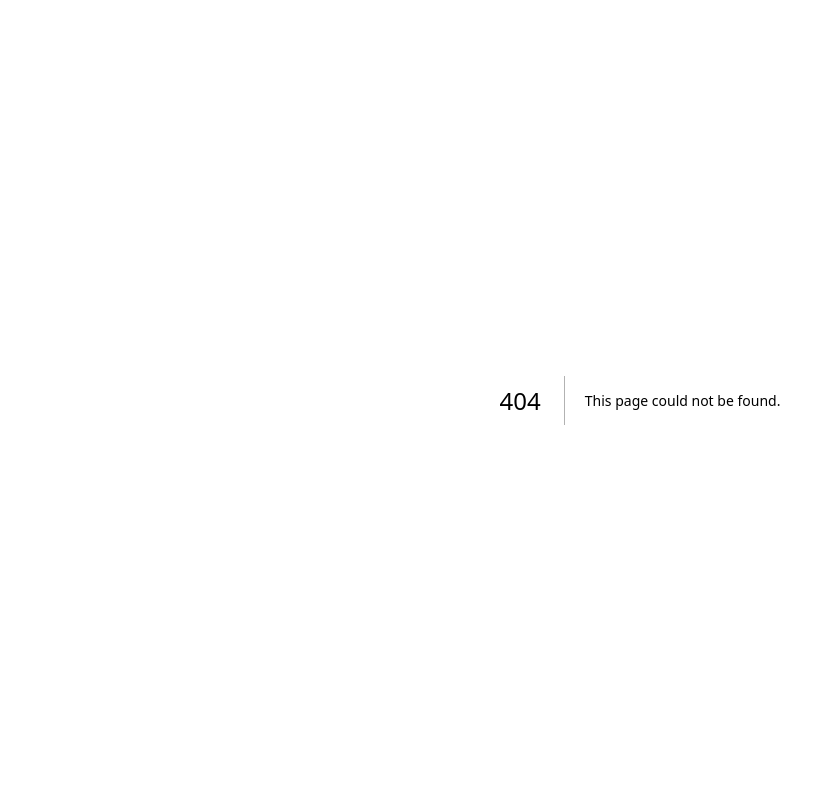
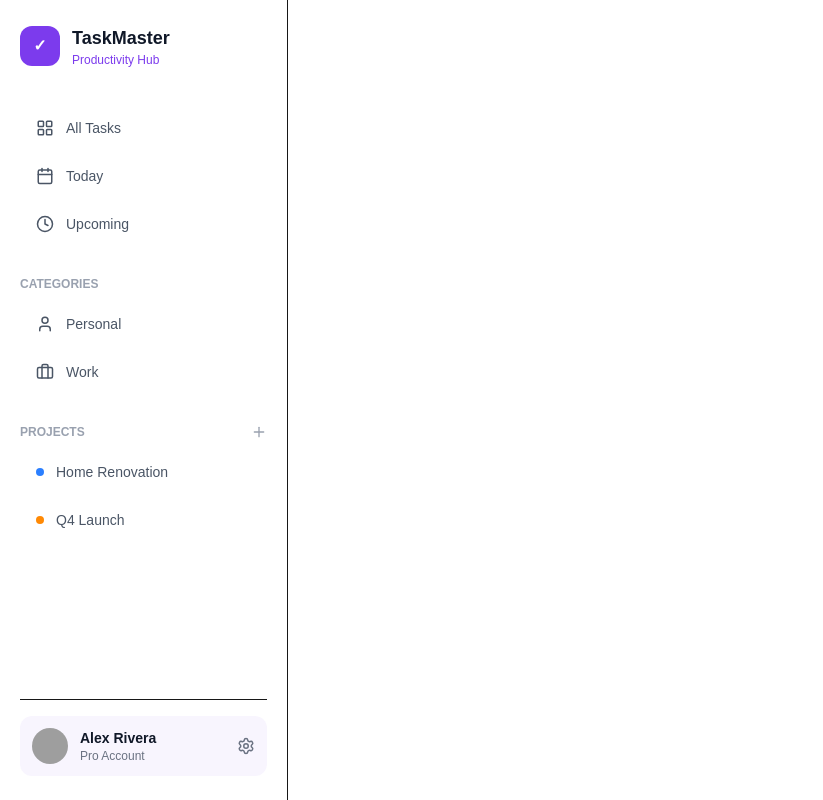
Before and after one commit to Abshoor24/FEtask-FICPACT, a Next.js app: page /dashboard in a window 1280 px wide. Before the commit this address had no page. Shown: the whole page, without its empty margins (0-823 px from the left). Built offline with nearby package versions, Linux system fonts and the light colour scheme; grey boxes are pictures that could not be loaded.

Commit message:
Add Sidebar

```diff
--- a/next.config.ts
+++ b/next.config.ts
@@ -3,6 +3,14 @@ import type { NextConfig } from "next";
 const nextConfig: NextConfig = {
   /* config options here */
   reactCompiler: true,
+  images: {
+    remotePatterns: [
+      {
+        protocol: "https",
+        hostname: "i.pravatar.cc",
+      },
+    ],
+  },
 };
 
 export default nextConfig;
--- a/package.json
+++ b/package.json
@@ -9,6 +9,8 @@
     "lint": "eslint"
   },
   "dependencies": {
+    "clsx": "^2.1.1",
+    "lucide-react": "^0.575.0",
     "next": "16.1.6",
     "react": "19.2.3",
     "react-dom": "19.2.3"
--- /dev/null
+++ b/src/app/dashboard/page.tsx
@@ -0,0 +1,10 @@
+import Sidebar from '@/components/Sidebar'
+import React from 'react'
+
+export default function DashboardPage() {
+  return (
+    <>
+      <Sidebar />
+    </>
+  )
+}
--- /dev/null
+++ b/src/components/Sidebar.tsx
@@ -0,0 +1,148 @@
+"use client";
+
+import React from "react";
+import {
+  LayoutGrid,
+  Calendar,
+  Clock,
+  User,
+  Briefcase,
+//   Folder,
+  Plus,
+  Settings,
+} from "lucide-react";
+import { usePathname } from "next/navigation";
+import clsx from "clsx";
+import Image from "next/image";
+
+interface MenuItem {
+  name: string;
+  icon: React.ElementType;
+  path: string;
+}
+
+export default function Sidebar() {
+  const pathname = usePathname();
+
+  const menuItems: MenuItem[] = [
+    { name: "All Tasks", icon: LayoutGrid, path: "/" },
+    { name: "Today", icon: Calendar, path: "/today" },
+    { name: "Upcoming", icon: Clock, path: "/upcoming" },
+  ];
+
+  const categories: MenuItem[] = [
+    { name: "Personal", icon: User, path: "/personal" },
+    { name: "Work", icon: Briefcase, path: "/work" },
+  ];
+
+  return (
+    <aside className="w-72 h-screen bg-white border-r flex flex-col justify-between px-5 py-6">
+
+      {/* TOP */}
+      <div>
+        {/* Logo */}
+        <div className="flex items-center gap-3 mb-10">
+          <div className="w-10 h-10 rounded-xl bg-[#7C3BED] flex items-center justify-center text-white font-bold">
+            ✓
+          </div>
+          <div>
+            <h1 className="text-lg font-semibold text-gray-900">TaskMaster</h1>
+            <p className="text-xs text-[#7C3BED]">Productivity Hub</p>
+          </div>
+        </div>
+
+        {/* MENU */}
+        <nav className="space-y-2">
+          {menuItems.map((item) => {
+            const Icon = item.icon;
+            const active = pathname === item.path;
+
+            return (
+              <a
+                key={item.name}
+                href={item.path}
+                className={clsx(
+                  "flex items-center gap-3 px-4 py-2.5 rounded-lg text-sm font-medium transition",
+                  active
+                    ? "bg-[#7C3BED]/10 text-[#7C3BED]"
+                    : "text-gray-600 hover:bg-gray-100"
+                )}
+              >
+                <Icon size={18} />
+                {item.name}
+              </a>
+            );
+          })}
+        </nav>
+
+        {/* CATEGORIES */}
+        <div className="mt-8">
+          <p className="text-xs font-semibold text-gray-400 mb-3 uppercase">
+            Categories
+          </p>
+
+          <div className="space-y-2">
+            {categories.map((item) => {
+              const Icon = item.icon;
+              return (
+                <a
+                  key={item.name}
+                  href={item.path}
+                  className="flex items-center gap-3 px-4 py-2.5 rounded-lg text-sm text-gray-600 hover:bg-gray-100 transition"
+                >
+                  <Icon size={18} />
+                  {item.name}
+                </a>
+              );
+            })}
+          </div>
+        </div>
+
+        {/* PROJECTS */}
+        <div className="mt-8">
+          <div className="flex items-center justify-between mb-3">
+            <p className="text-xs font-semibold text-gray-400 uppercase">
+              Projects
+            </p>
+            <Plus size={16} className="text-gray-400 cursor-pointer" />
+          </div>
+
+          <div className="space-y-2">
+            <div className="flex items-center gap-3 px-4 py-2.5 rounded-lg text-sm text-gray-600 hover:bg-gray-100 transition">
+              <span className="w-2 h-2 rounded-full bg-blue-500" />
+              Home Renovation
+            </div>
+
+            <div className="flex items-center gap-3 px-4 py-2.5 rounded-lg text-sm text-gray-600 hover:bg-gray-100 transition">
+              <span className="w-2 h-2 rounded-full bg-orange-400" />
+              Q4 Launch
+            </div>
+          </div>
+        </div>
+      </div>
+
+      {/* USER */}
+      <div className="pt-4 border-t">
+        <div className="flex items-center justify-between px-3 py-3 rounded-xl bg-[#7C3BED]/5">
+          <div className="flex items-center gap-3">
+            <Image
+              src="https://i.pravatar.cc/40"
+              width={40}
+              height={40}
+              alt="User"
+              className="w-9 h-9 rounded-full"
+            />
+            <div>
+              <p className="text-sm font-semibold text-gray-900">
+                Alex Rivera
+              </p>
+              <p className="text-xs text-gray-500">Pro Account</p>
+            </div>
+          </div>
+
+          <Settings size={18} className="text-gray-500 cursor-pointer" />
+        </div>
+      </div>
+    </aside>
+  );
+}
```
Also changed, not shown: 1 other file (tests, documents, lock files or other folders).
